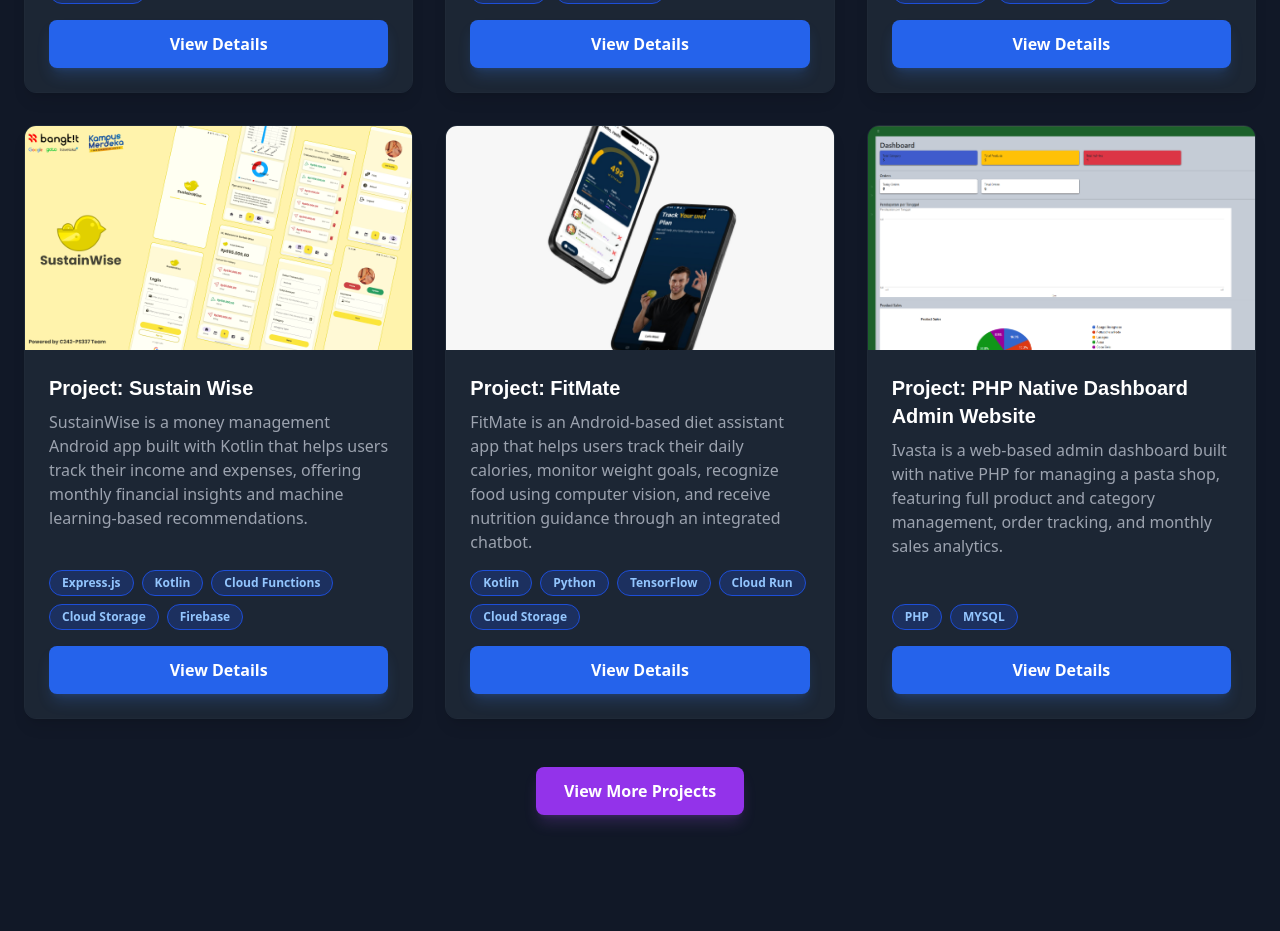
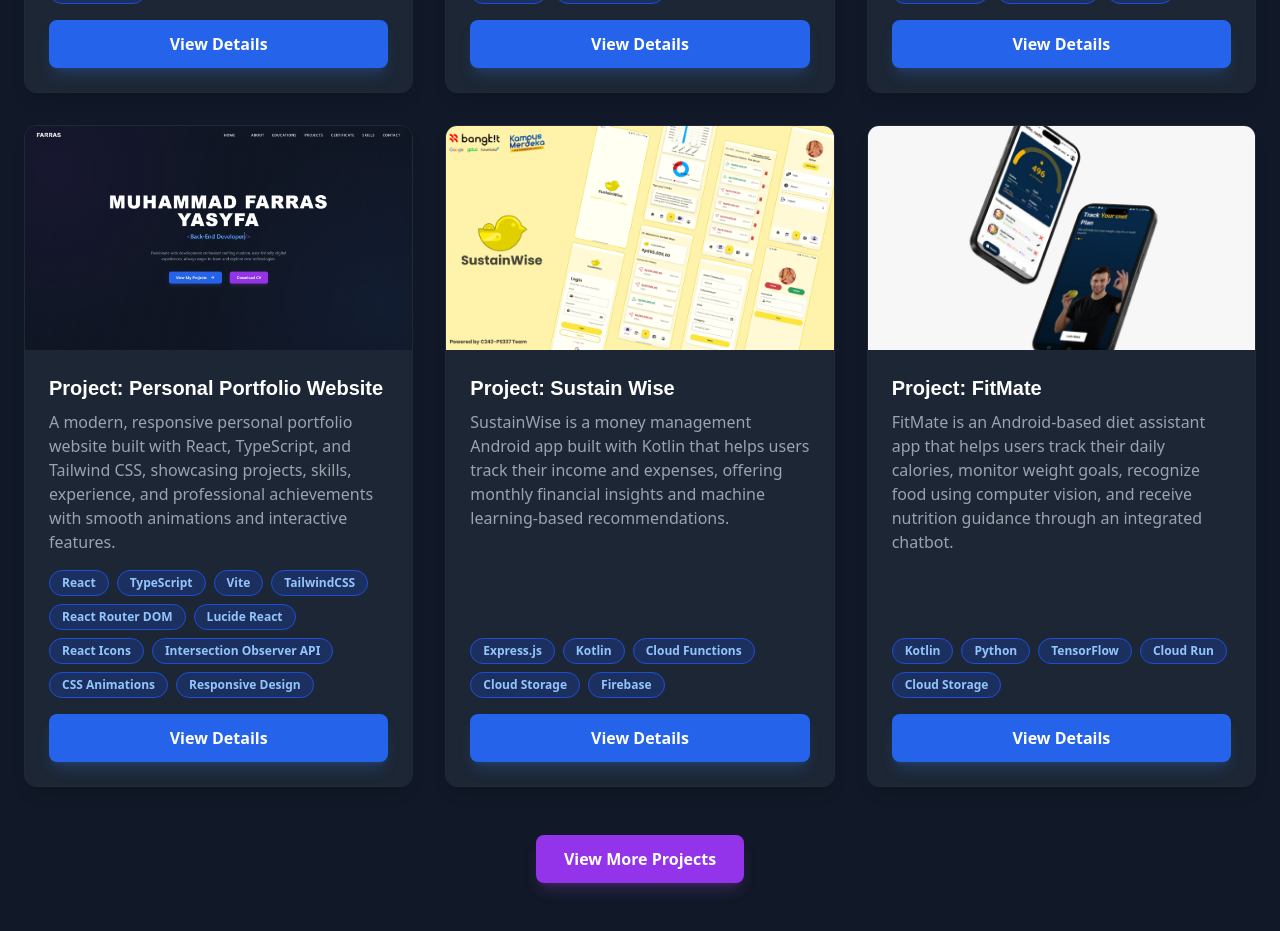
Before and after one commit to Farras8/portfolio-farras-yasyfa, a React (Vite) app: page / in a window 1280 px wide. Shown: the part 4100-5031 px from the top of the page. Built offline with nearby package versions, Linux system fonts and the light colour scheme.

Commit message:
add project

```diff
--- a/src/Data/ProjectData.ts
+++ b/src/Data/ProjectData.ts
@@ -101,7 +101,7 @@ export const projects: ProjectData[] = [
       '/JobMate3.png',
       '/JobMate4.png',
     ],
-    duration: '1 months',
+    duration: 'On-going',
     team: '6 developers, 3 Front-End Back-End, 3 Machine Learning',
     client: 'Dicoding',
     status: 'Maintenance',
@@ -206,6 +206,51 @@ export const projects: ProjectData[] = [
     rank: 'A-Rank',
     completionDate: '2025-08-03',
     maintenanceMessage: 'Project ini sedang dalam maintenance karena GCP free trial telah berakhir. Sedang mencari hosting baru untuk API backend ',
+  },
+  {
+    id: 'Portfolio-009',
+    title: 'Project: Personal Portfolio Website',
+    subtitle: 'Modern React Portfolio',
+    description: 'A modern, responsive personal portfolio website built with React, TypeScript, and Tailwind CSS, showcasing projects, skills, experience, and professional achievements with smooth animations and interactive features.',
+
+    longDescription: 'This personal portfolio website represents a comprehensive showcase of my professional journey as a Full-Stack Web Developer. Built with modern web technologies, the site features a sleek, responsive design with smooth scroll animations, interactive components, and a professional layout. The portfolio includes dedicated sections for projects, skills, experience, education, certificates, and contact information. Each project is presented with detailed information, live demos, and source code links. The site implements modern UI/UX principles with a dark theme, gradient accents, and smooth transitions throughout.',
+
+    technologies: [
+      'React',
+      'TypeScript',
+      'Vite',
+      'TailwindCSS',
+      'React Router DOM',
+      'Lucide React',
+      'React Icons',
+      'Intersection Observer API',
+      'CSS Animations',
+      'Responsive Design'
+    ],
+    features: [
+      'Responsive design with smooth scroll animations',
+      'Interactive project showcase with detailed views',
+      'Professional timeline for experience and education',
+      'Modern dark theme with gradient accents',
+      'Contact integration with CV download'
+    ],
+    myJobDesk: [
+      'Frontend Development - Built complete React TypeScript application with modern component architecture',
+      'UI/UX Design - Designed responsive layouts using TailwindCSS with smooth animations',
+      'Component Development - Created 15+ reusable components and implemented routing system',
+      'Deployment & Optimization - Configured Vite build and deployed to Vercel with performance optimization'
+    ],
+    images: [
+      '/Portfolio1.jpeg',
+    ],
+    duration: '1 weeks',
+    team: '1 developer',
+    client: 'Personal Project',
+    status: 'Completed',
+    liveUrl: 'https://portfolio-farras-yasyfa.vercel.app/',
+    codeUrl: 'https://github.com/Farras8/portfolio-farras-yasyfa.git',
+    rank: 'A-Rank',
+    completionDate: '2025-07-15',
   },
   {
     id: 'sustainWise-002',
```
Also changed, not shown: public/Portfolio1.jpeg (added), 1 other file (tests, documents, lock files or other folders).
